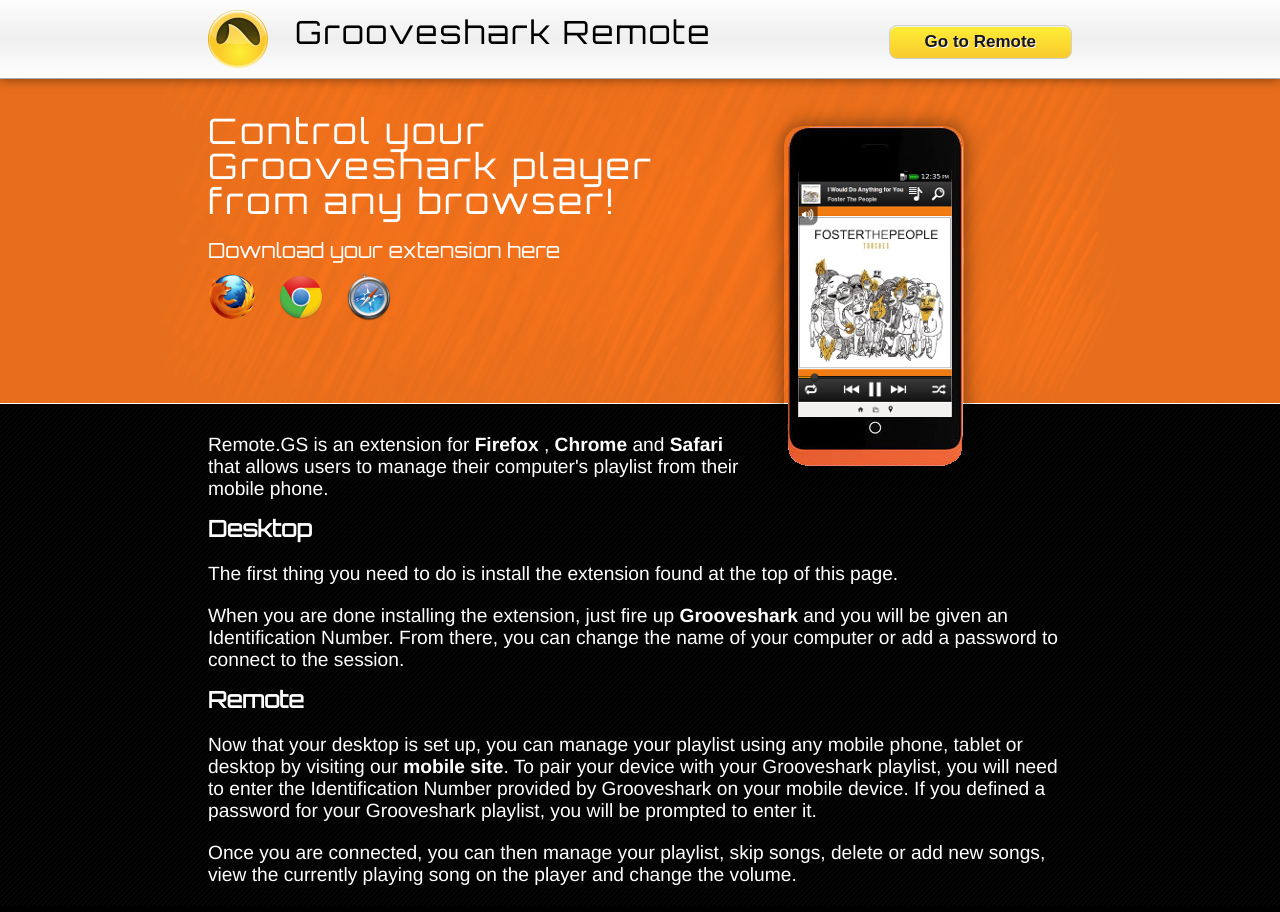
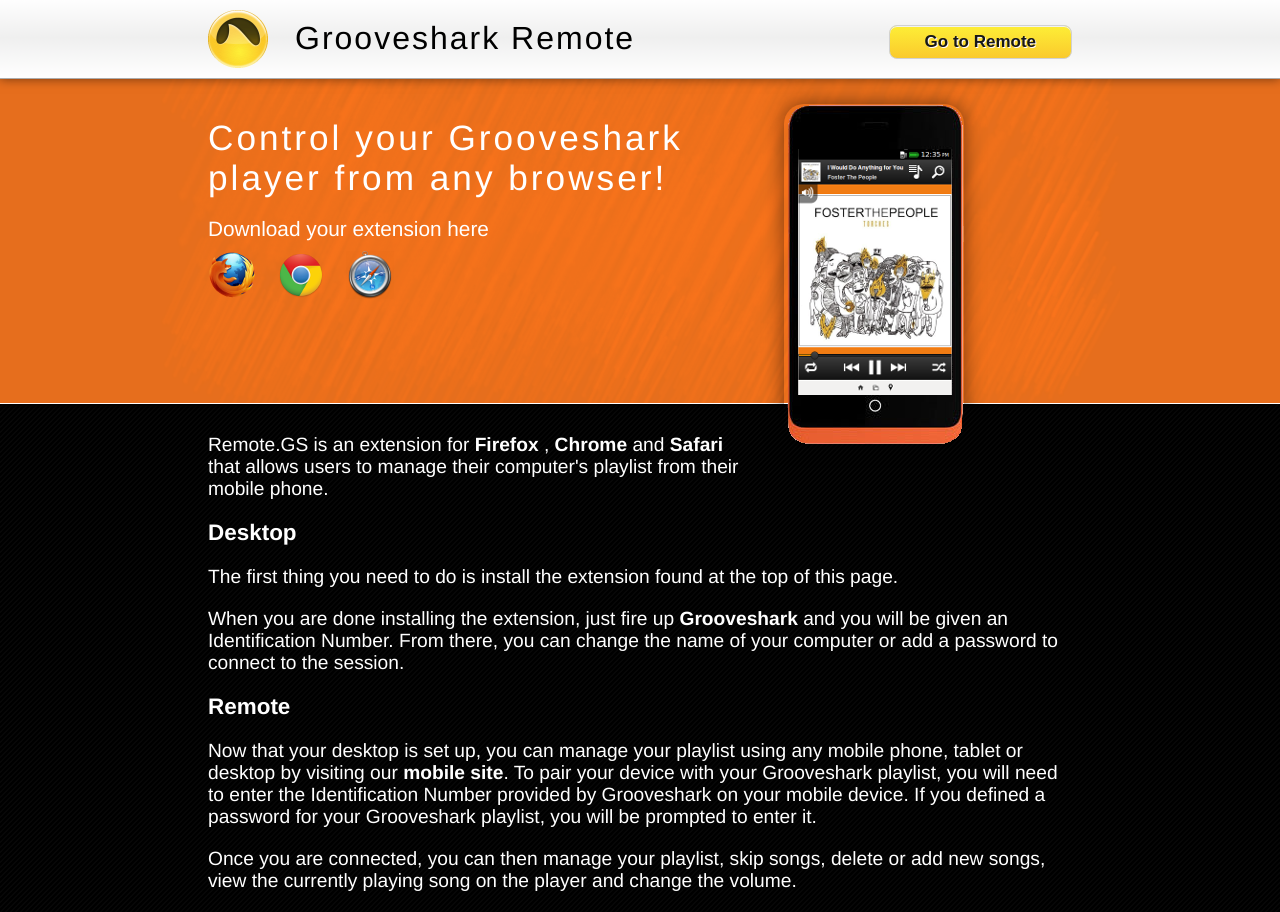
Before and after one commit to mbinette91/RemoteGS, a PHP site: page / in a window 1280 px wide. Before the commit the page ends 885 px from the top, so only its background shows below. Run offline with PHP 8.4, Linux system fonts and the light colour scheme; some libraries are stand-ins or nearby versions.

Commit message:
Changed font family

```diff
--- a/public_html/css/index.css
+++ b/public_html/css/index.css
@@ -1,12 +1,6 @@
 *{
 	padding:0;
 	margin:0;
-}
-
-@font-face {
-    font-family: "Orbitron Light";
-    src: url('../res/Orbitron Light.ttf');
-    font-weight:400;
 }
 
 body{
@@ -16,7 +10,7 @@ body{
 }
 
 h3{
-	font-family:"Orbitron Light", Helvetica, Arial;
+	font-family:Helvetica, Arial;
 }
 
 a{
```
